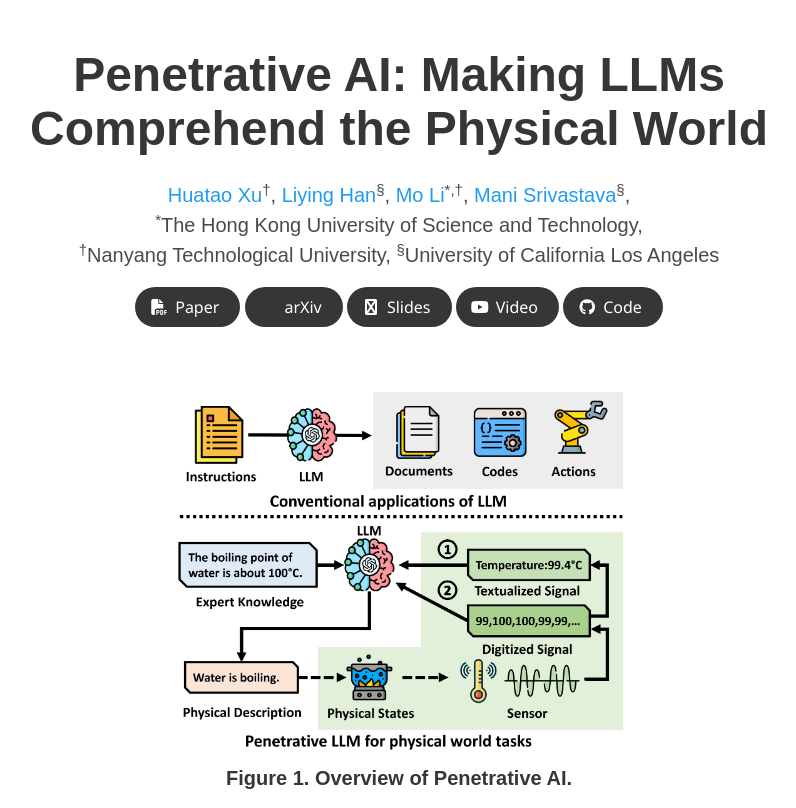
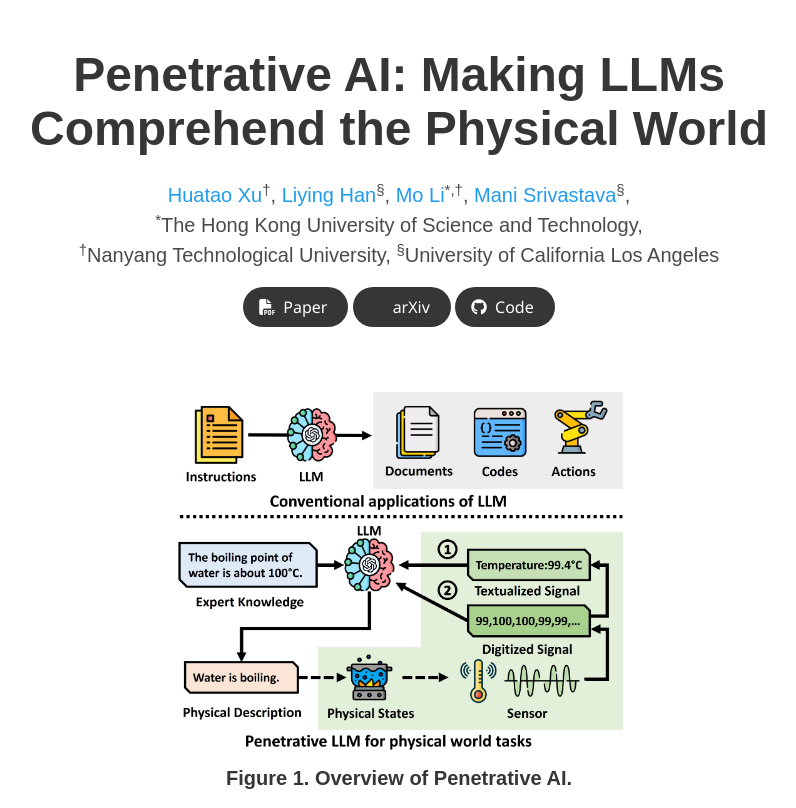
Before and after one commit to HKUSTWANDS/penetrative-ai, a plain HTML site: page index.html in a window 1280 px wide. Shown: the top 808 px of the page, without its empty margins (241-1037 px from the left). Drawn offline with nearby package versions, Linux system fonts and the light colour scheme; some packages are replaced by stand-ins of ours; a script that the page names is missing; some icons are missing; a web font is replaced by a local one.

Commit message:
update content

```diff
--- a/index.html
+++ b/index.html
@@ -92,25 +92,25 @@
                 </a>
               </span>
 <!--               Slides Link.-->
-              <span class="link-block">
-                <a href=""
-                   class="external-link button is-normal is-rounded is-dark">
-                  <span class="icon">
-                      <i class="fab fa fa-file-image"></i>
-                  </span>
-                  <span>Slides</span>
-                </a>
-              </span>
+<!--              <span class="link-block">-->
+<!--                <a href=""-->
+<!--                   class="external-link button is-normal is-rounded is-dark">-->
+<!--                  <span class="icon">-->
+<!--                      <i class="fab fa fa-file-image"></i>-->
+<!--                  </span>-->
+<!--                  <span>Slides</span>-->
+<!--                </a>-->
+<!--              </span>-->
               <!-- Video Link. -->
-              <span class="link-block">
-                <a href=""
-                   class="external-link button is-normal is-rounded is-dark">
-                  <span class="icon">
-                      <i class="fab fa-youtube"></i>
-                  </span>
-                  <span>Video</span>
-                </a>
-              </span>
+<!--              <span class="link-block">-->
+<!--                <a href=""-->
+<!--                   class="external-link button is-normal is-rounded is-dark">-->
+<!--                  <span class="icon">-->
+<!--                      <i class="fab fa-youtube"></i>-->
+<!--                  </span>-->
+<!--                  <span>Video</span>-->
+<!--                </a>-->
+<!--              </span>-->
               <!-- Code Link. -->
               <span class="link-block">
                 <a href="https://github.com/dapowan/Penetrative-AI"
```
